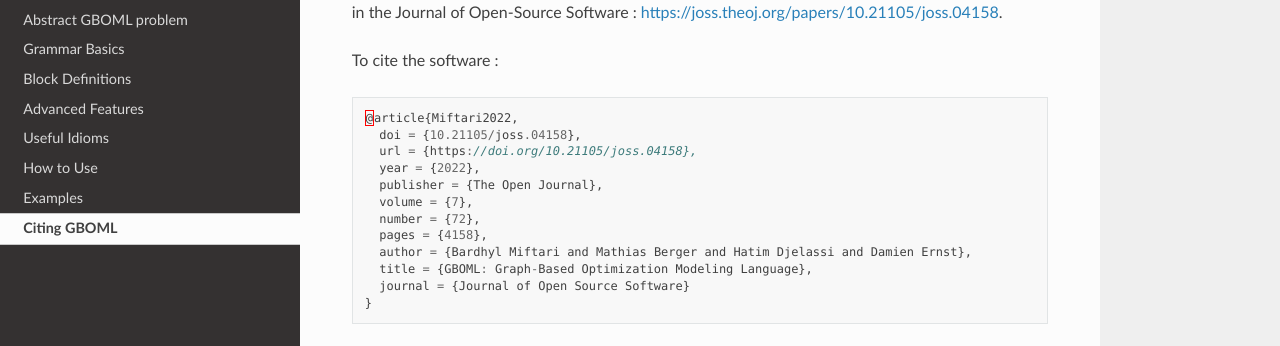
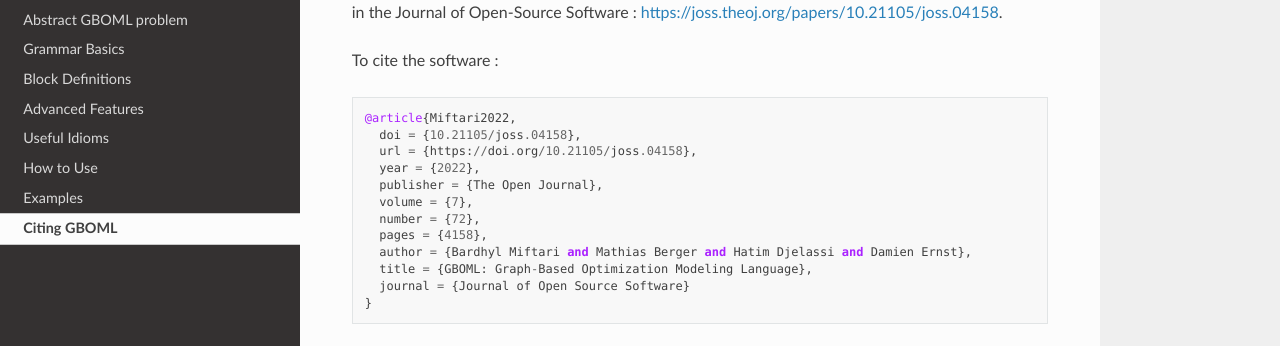
Before and after one commit to GBOML/GBOML, a Sphinx documentation site: the page built from docs/source/citation.rst, in a window 1280 px wide. Shown: the part 207-553 px from the top of the page. Built offline with Sphinx 7.4.7 and the Read the Docs theme 2.0.0, drawn with Linux system fonts in a browser that asks for light colours.

Commit message:
change to allow pdf

```diff
--- a/docs/source/citation.rst
+++ b/docs/source/citation.rst
@@ -5,7 +5,7 @@ GBOML has been published in the Journal of Open-Source Software : https://joss.t
 
 To cite the software :
 
-.. code-block:: c
+.. code-block::
 
     @article{Miftari2022,
       doi = {10.21105/joss.04158},
--- a/docs/source/commandline_interface.rst
+++ b/docs/source/commandline_interface.rst
@@ -67,6 +67,7 @@ and is therefore only recommended for testing purposes (e.g., make sure that GBO
 .. code-block:: bash
 
    --clp
+
 It interfaces with CLP and CBC via CyLP.
 
 * *Cbc*: Cbc can be used with:
@@ -74,6 +75,7 @@ It interfaces with CLP and CBC via CyLP.
 .. code-block:: bash
 
    --cbc
+
 It interfaces with CLP and CBC via a custom made experimental interface (it allows to set model parameters)
 
 * *DSP Dantzig-Wolfe*: the DSP implementation (experimental) of the Dantzig-Wolfe algorithm can be invoked with:
--- a/docs/source/conf.py
+++ b/docs/source/conf.py
@@ -54,8 +54,8 @@ templates_path = ['_templates']
 # This pattern also affects html_static_path and html_extra_path.
 exclude_patterns = []
 #latex_documents = []
-enable_pdf_build=False
-enable_epub_build=False
+enable_pdf_build=True
+enable_epub_build=True
 
 # -- Options for HTML output -------------------------------------------------
 
```
